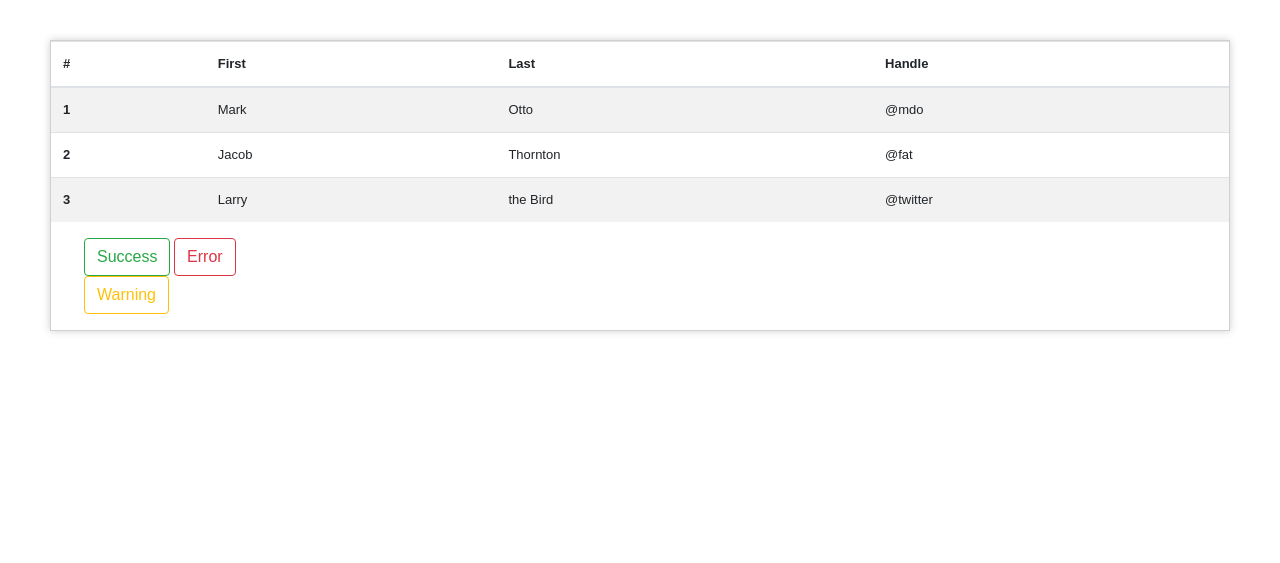
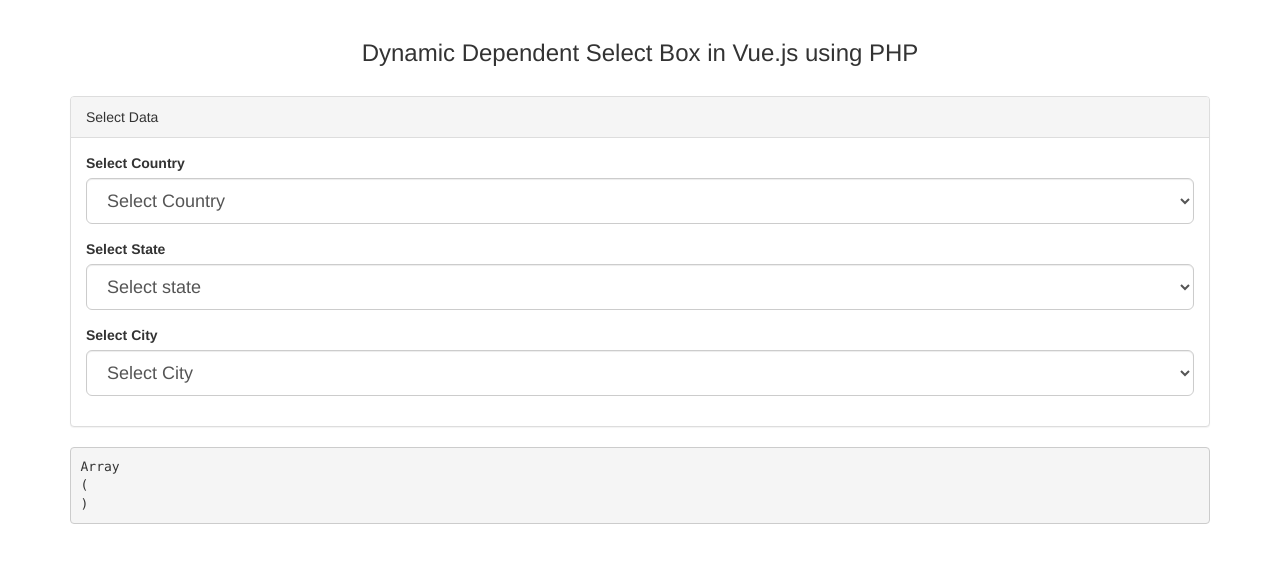
Before and after one commit to ilyas-yildiz/dddinvue, a CodeIgniter app: page /dersler/ in a window 1280 px wide. Shown: the top 563 px of the page. Run offline with CodeIgniter, Linux system fonts and the light colour scheme; data that the repository does not hold is empty; some libraries are stand-ins or nearby versions.

Commit message:
Files has been updated.

```diff
--- a/application/config/database.php
+++ b/application/config/database.php
@@ -78,7 +78,7 @@ $db['default'] = array(
 	'hostname' => 'localhost',
 	'username' => 'root',
 	'password' => '',
-	'database' => '',
+	'database' => 'country_select_city',
 	'dbdriver' => 'mysqli',
 	'dbprefix' => '',
 	'pconnect' => FALSE,
--- a/application/controllers/Welcome.php
+++ b/application/controllers/Welcome.php
@@ -6,41 +6,48 @@ class Welcome extends CI_Controller {
     public function __construct()
     {
         parent::__construct();
+        $this->load->model("Welcome_model");
 
     }
 	public function index()
 	{
+        $vd = new stdClass();
+        $vd->datas = $this->Welcome_model->get_all(
+            array(),
+            "country_name ASC",
+            "country"
+        );
+        $this->load->view('welcome_message', $vd);
+	}
+	public function form_axios()
+	{
+      $received_data = json_decode(file_get_contents("php://input"));
 
-		$this->load->view('welcome_message');
+      if ($received_data->request_for == 'country'){
+          $datas = $this->Welcome_model->get_all(
+              array(),
+              "country_name ASC",
+              "country"
+          );
+      }elseif($received_data->request_for == 'state'){
+          $datas = $this->Welcome_model->get_all(
+              array(
+                  "country_id" => $received_data->country_id
+              ),
+              "state_name ASC",
+              "state"
+          );
+      }elseif($received_data->request_for == 'city'){
+          $datas = $this->Welcome_model->get_all(
+              array(
+                  "state_id" => $received_data->state_id
+              ),
+              "city_name ASC",
+              "city"
+          );
+      }
+//      print_r($datas);
+      echo json_encode($datas);
 	}
-	public function success()
-	{
-        $alert = array(
-            "title" => "OK",
-            "text" => "Successfully inserted record!",
-            "type" => "success"
-        );
-        $this->session->set_flashdata("alert", $alert);
-        redirect(base_url());
-	}
-	public function error()
-	{
-        $alert = array(
-            "title" => "Error",
-            "text" => "Illegal operation",
-            "type" => "error"
-        );
-        $this->session->set_flashdata("alert", $alert);
-        redirect(base_url());
-	}
-	public function warning()
-	{
-        $alert = array(
-            "title" => "Caution",
-            "text" => "You forgot important data",
-            "type" => "warning"
-        );
-        $this->session->set_flashdata("alert", $alert);
-        redirect(base_url());
-	}
+
 }
--- /dev/null
+++ b/application/models/Welcome_model.php
@@ -0,0 +1,57 @@
+<?php
+class Welcome_model extends CI_Model
+{
+
+    public function __construct()
+    {
+        parent::__construct();
+    }
+
+    public function get($where = array(), $table)
+    {
+        return $this->db->where($where)->get($table)->row();
+    }
+    public function get_all($where = array(), $order = "id ASC", $table)
+    {
+        return $this->db->where($where)->order_by($order)->get($table)->result();
+    }
+    public function get_all_array($table)
+    {
+        return $this->db->get($table)->result_array();
+    }
+    public function get_join($where = array(), $table, $joinTable, $row)
+    {
+        return $this->db->where($where)->join($table, "$table.id = $joinTable.product_id")->get($joinTable)->row($row);
+    }
+
+    ////////////////////////////////////////////HELPER\\\\\\\\\\\\\\\\\\\\\\\\\\\\\\\\\\\\\\\\\\\\\\\\\\\\\\\\\\\\\\\\\\\\
+    public function last_row($table)
+    {
+        return $this->db->get($table)->last_row();
+    }
+    public function first_row($table)
+    {
+        return $this->db->get($table)->first_row();
+    }
+    public function get_limit_result($where, $limit, $order, $table)
+    {
+        return $this->db->where($where)->limit($limit)->order_by($order)->get($table)->result();
+    }
+    public function GetKayitVarMiBoolean($where)
+    {
+        return $this->db->where($where)->get($this->tableName)->row();
+    }
+    public function get_records($where = array(), $sayfada, $page) //pagination'da bütün kayıtları getirir
+    {
+        return $this->db->where($where)->limit($sayfada, $page)->order_by("id DESC")->get($this->tableName)->result();
+    }
+    public function get_count() //pagination'da toplam satır sayısını getirir.
+    {
+        return $this->db->get($this->tableName)->num_rows();
+    }
+    ////////////////////////////////////////////HELPER\\\\\\\\\\\\\\\\\\\\\\\\\\\\\\\\\\\\\\\\\\\\\\\\\\\\\\\\\\\\\\\\\\\\
+
+
+
+}
+?>
--- a/application/views/welcome_message.php
+++ b/application/views/welcome_message.php
@@ -1,124 +1,102 @@
-<?php
-defined('BASEPATH') OR exit('No direct script access allowed');
-?><!DOCTYPE html>
-<html lang="en">
+<!DOCTYPE html>
+<html>
 <head>
-	<meta charset="utf-8">
-	<title>Welcome to CodeIgniter</title>
-    <link rel="stylesheet" href="https://cdn.jsdelivr.net/npm/bootstrap@4.4.1/dist/css/bootstrap.min.css">
-    <link rel="stylesheet" href="https://cdnjs.cloudflare.com/ajax/libs/izitoast/1.4.0/css/iziToast.min.css" />
-    <script src="https://cdnjs.cloudflare.com/ajax/libs/izitoast/1.4.0/js/iziToast.min.js"></script>
-	<style type="text/css">
+    <meta charset="UTF-8">
+    <meta name="viewport" content="width=device-width, initial-scale=1">
+    <title>Dynamic Dependent Select Box in Vue.js using PHP</title>
+    <link href="https://maxcdn.bootstrapcdn.com/bootstrap/3.3.7/css/bootstrap.min.css" rel="stylesheet" SameSite="None">
+    <script src="https://cdn.jsdelivr.net/npm/vue/dist/vue.js"></script>
+    <script src="https://unpkg.com/axios/dist/axios.min.js"></script>
 
-	::selection { background-color: #E13300; color: white; }
-	::-moz-selection { background-color: #E13300; color: white; }
-
-	body {
-		background-color: #fff;
-		margin: 40px;
-		font: 13px/20px normal Helvetica, Arial, sans-serif;
-		color: #4F5155;
-	}
-
-	a {
-		color: #003399;
-		background-color: transparent;
-		font-weight: normal;
-		text-decoration: none;
-	}
-
-	a:hover {
-		color: #97310e;
-	}
-
-	h1 {
-		color: #444;
-		background-color: transparent;
-		border-bottom: 1px solid #D0D0D0;
-		font-size: 19px;
-		font-weight: normal;
-		margin: 0 0 14px 0;
-		padding: 14px 15px 10px 15px;
-	}
-
-	code {
-		font-family: Consolas, Monaco, Courier New, Courier, monospace;
-		font-size: 12px;
-		background-color: #f9f9f9;
-		border: 1px solid #D0D0D0;
-		color: #002166;
-		display: block;
-		margin: 14px 0 14px 0;
-		padding: 12px 10px 12px 10px;
-	}
-
-	#body {
-		margin: 0 15px 0 15px;
-		min-height: 96px;
-	}
-
-	p {
-		margin: 0 0 10px;
-		padding:0;
-	}
-
-	p.footer {
-		text-align: right;
-		font-size: 11px;
-		border-top: 1px solid #D0D0D0;
-		line-height: 32px;
-		padding: 0 10px 0 10px;
-		margin: 20px 0 0 0;
-	}
-
-	#container {
-		margin: 10px;
-		border: 1px solid #D0D0D0;
-		box-shadow: 0 0 8px #D0D0D0;
-	}
-	</style>
 </head>
 <body>
-
-<div id="container">
-    <table class="table table-striped">
-        <thead>
-        <tr>
-            <th scope="col">#</th>
-            <th scope="col">First</th>
-            <th scope="col">Last</th>
-            <th scope="col">Handle</th>
-        </tr>
-        </thead>
-        <tbody>
-        <tr>
-            <th scope="row">1</th>
-            <td>Mark</td>
-            <td>Otto</td>
-            <td>@mdo</td>
-        </tr>
-        <tr>
-            <th scope="row">2</th>
-            <td>Jacob</td>
-            <td>Thornton</td>
-            <td>@fat</td>
-        </tr>
-        <tr>
-            <th scope="row">3</th>
-            <td>Larry</td>
-            <td>the Bird</td>
-            <td>@twitter</td>
-        </tr>
-        </tbody>
-    </table>
-    <div class="row">
-        <div class="col-md-3 pl-5 pb-3">
-            <a href="<?= base_url("success"); ?>" type="button" class="btn btn-outline-success">Success</a>
-            <a href="<?= base_url("error"); ?>" type="button" class="btn btn-outline-danger">Error</a>
-            <a href="<?= base_url("warning"); ?>" type="button" class="btn btn-outline-warning">Warning</a>
+<div class="container" id="dynamicApp">
+    <br />
+    <h3 align="center">Dynamic Dependent Select Box in Vue.js using PHP</h3>
+    <br />
+    <div class="panel panel-default">
+        <div class="panel-heading">Select Data</div>
+        <div class="panel-body">
+            <div class="form-group">
+                <label>Select Country</label>
+                <select class="form-control input-lg" v-model="select_country" @change="fetchState">
+                    <option value="">Select Country</option>
+                    <option v-for="data in country_data" :value="data.country_id">{{ data.country_name }}</option>
+                </select>
+            </div>
+            <div class="form-group">
+                <label>Select State</label>
+                <select class="form-control input-lg" v-model="select_state" @change="fetchCity">
+                    <option value="">Select state</option>
+                    <option v-for="data in state_data" :value="data.state_id">{{ data.state_name }}</option>
+                </select>
+            </div>
+            <div class="form-group">
+                <label>Select City</label>
+                <select class="form-control input-lg" v-model="select_city">
+                    <option value="">Select City</option>
+                    <option v-for="data in city_data" :value="data.city_id">{{ data.city_name }}</option>
+                </select>
+            </div>
         </div>
     </div>
+    <?php
+    echo "<pre>";
+    print_r($datas);
+    echo "</pre>";
+    ?>
 </div>
-<?php $this->load->view("includes/alert"); ?>
 </body>
 </html>
+
+<script>
+
+    var application = new Vue({
+        el:'#dynamicApp',
+        data:{
+            select_country:'',
+            country_data:'',
+            select_state:'',
+            state_data:'',
+            select_city:'',
+            city_data:''
+        },
+        methods:{
+            fetchCountry:function(){
+                axios.post("http://localhost/dersler/dddinvue/welcome/form_axios", {
+                    request_for:"country"
+                }).then(function(response){
+                    application.country_data = response.data;
+                    application.select_state = '';
+                    application.state_data = '';
+                    application.select_city = '';
+                    application.city_data = '';
+                });
+            },
+            fetchState:function(){
+                axios.post("http://localhost/dersler/dddinvue/welcome/form_axios", {
+                    request_for:'state',
+                    country_id:this.select_country
+                }).then(function(response){
+                    application.state_data = response.data;
+                    application.select_state = '';
+                    application.select_city = '';
+                    application.city_data = '';
+                });
+            },
+            fetchCity:function(){
+                axios.post("http://localhost/dersler/dddinvue/welcome/form_axios", {
+                    request_for:'city',
+                    state_id:this.select_state
+                }).then(function(response){
+                    application.city_data = response.data;
+                    application.select_city = '';
+                });
+            }
+        },
+        created:function(){
+            this.fetchCountry();
+        }
+    });
+
+</script>
```
